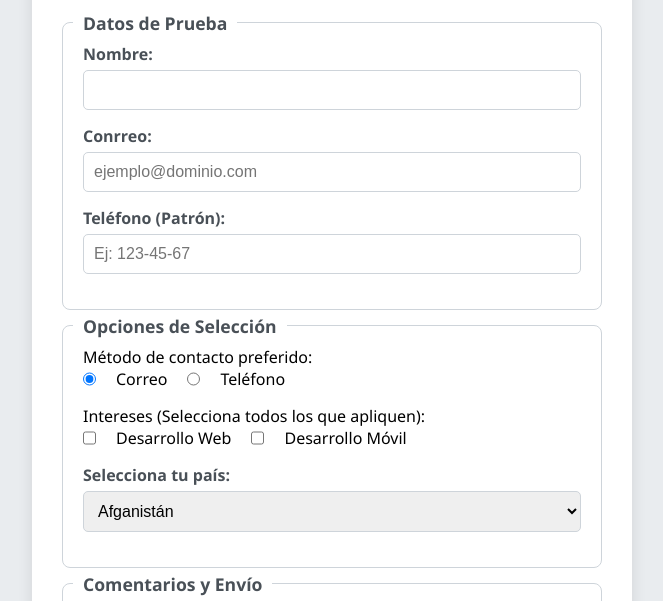
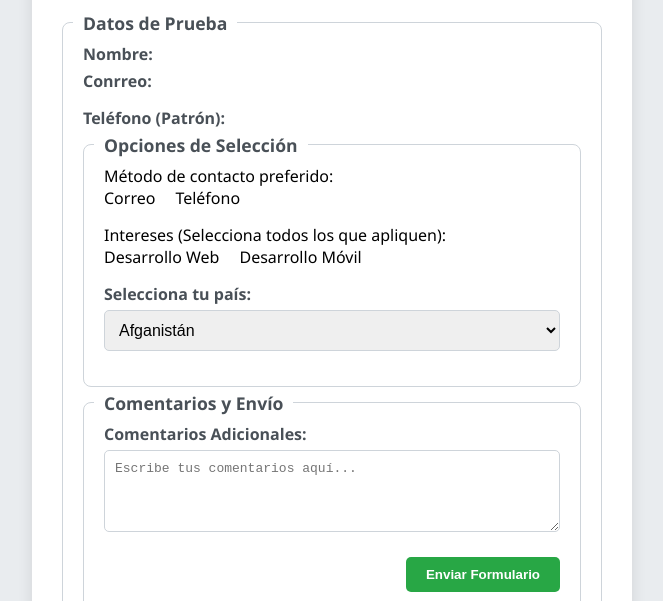
Before and after one commit to Dario920/Dario920.github.io, a plain HTML site: page tareas/formulario/index.html in a window 1280 px wide. Shown: the part 164-765 px from the top of the page, without its empty margins (308-971 px from the left). Drawn offline with Linux system fonts and the light colour scheme.

Commit message:
Add files via upload

```diff
--- a/tareas/formulario/index.html
+++ b/tareas/formulario/index.html
@@ -16,16 +16,14 @@
                 <span class="group-title">Datos de Prueba</span>
                 <div>
                     <span class="field-label">Nombre:</span>
-                    <input type="text" id="dato1" name="dato1" required>
-                </div>
+
                 <div>
                     <span class="field-label">Conrreo:</span>
-                    <input type="text" id="dato2" name="dato2" placeholder="ejemplo@dominio.com">
+
                 </div>
                 <div>
                     <span class="field-label">Teléfono (Patrón):</span>
-                    <input type="text" id="dato3" name="dato3" required placeholder="Ej: 123-45-67">
-                </div>
+
             </div>
 
             <div class="field-group">
@@ -33,19 +31,18 @@
 
                 <p>Método de contacto preferido:</p>
                 <div class="radio-group">
-                    <input type="radio" id="contact_email" name="contact_method" value="email" checked>
+
                     <span class="option-label">Correo</span>
 
-                    <input type="radio" id="contact_phone" name="contact_method" value="phone">
                     <span class="option-label">Teléfono</span>
                 </div>
 
                 <p>Intereses (Selecciona todos los que apliquen):</p>
                 <div class="checkbox-group">
-                    <input type="checkbox" id="interes_web" name="intereses[]" value="web">
+
                     <span class="option-label">Desarrollo Web</span>
 
-                    <input type="checkbox" id="interes_movil" name="intereses[]" value="movil">
+
                     <span class="option-label">Desarrollo Móvil</span>
                 </div>
 
```
